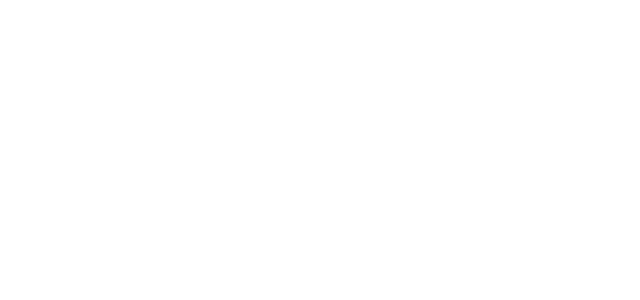
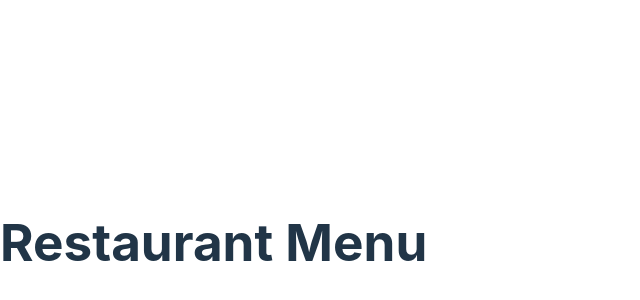
Before and after one commit to Hea092024/RestaurantMenu, a React (Vite) app: page / in a window 1280 px wide. Shown: the part 158-458 px from the top of the page, without its empty margins (0-640 px from the left). Built offline with nearby package versions, Linux system fonts and the light colour scheme.

Commit message:
added h1 to App.jsx

```diff
--- a/src/App.jsx
+++ b/src/App.jsx
@@ -2,7 +2,9 @@
 
 function App(){
   return (
-    <div></div>
+    <div>
+      <h1>Restaurant Menu</h1>
+    </div>
   )
 }
 
```
